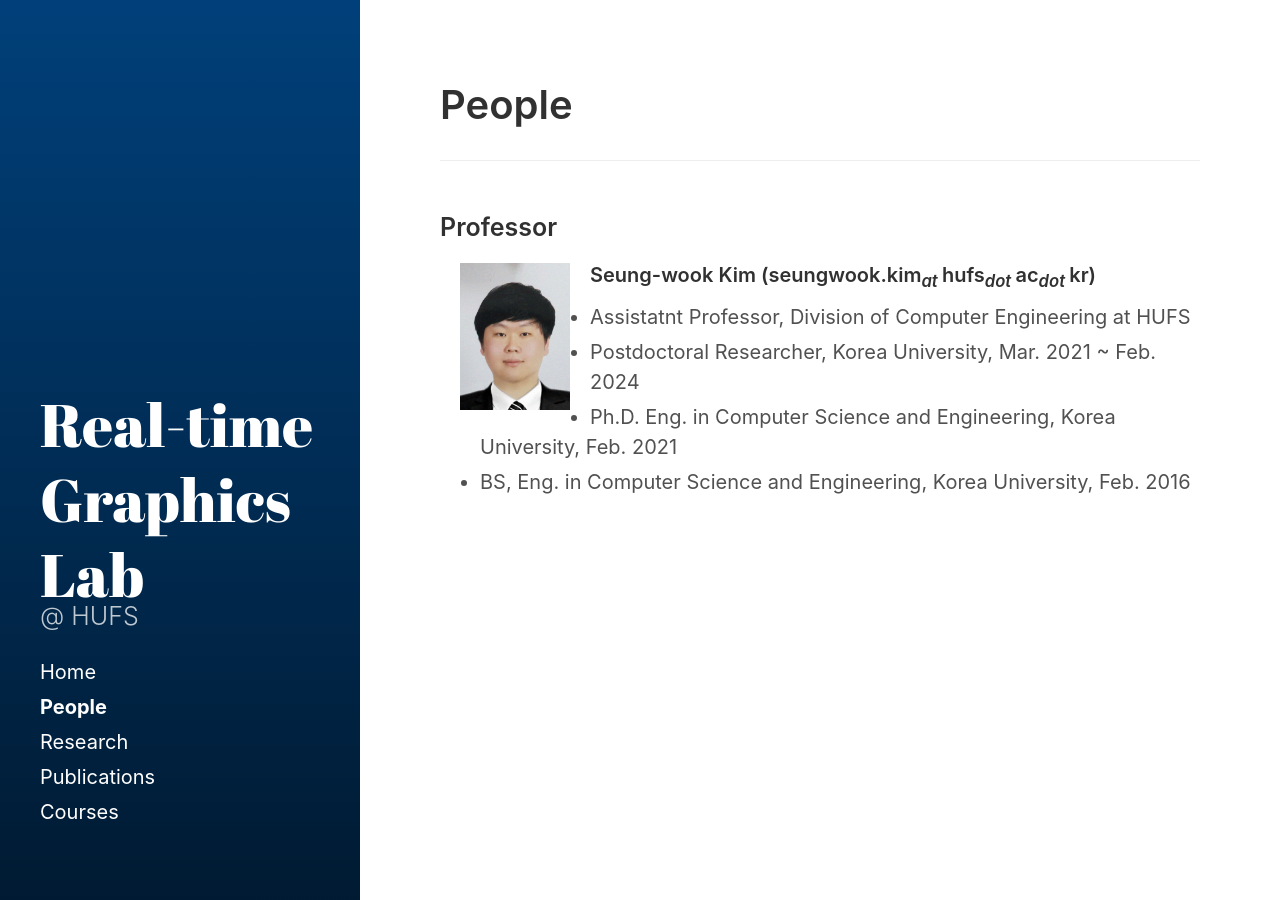
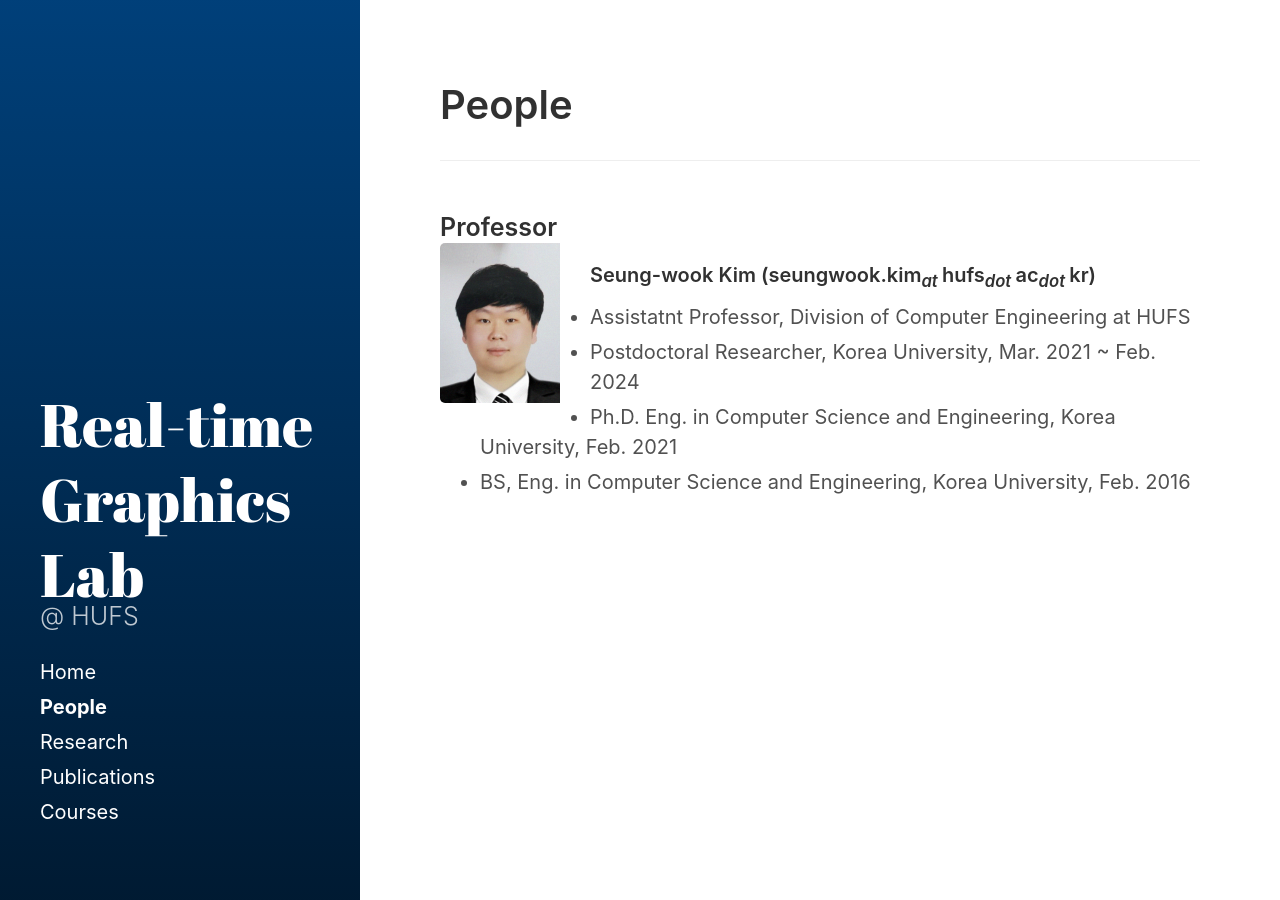
Before and after one commit to God-eunger/God-eunger.github.io, a Jekyll site: the page built from people/index.md, in a window 1280 px wide. Built offline with Jekyll 4.4.1, drawn with Linux system fonts in a browser that asks for light colours.

Commit message:
Update index.md

```diff
--- a/people/index.md
+++ b/people/index.md
@@ -13,7 +13,7 @@ Always check singular or plural according to the number of people
 
 ### Professor
 
-![Professor](swk.png){: style="float: left; width: 150px; padding: 20px;"}
+![Professor](swk.png){: style="float: left; width: 150px; padding-right: 30px;"}
 #### Seung-wook Kim (seungwook.kim<sub><i>at </i></sub>hufs<sub><i>dot </i></sub>ac<sub><i>dot </i></sub>kr)
 * Assistatnt Professor, Division of Computer Engineering at HUFS
  * Postdoctoral Researcher, Korea University, Mar. 2021 ~ Feb. 2024
```
